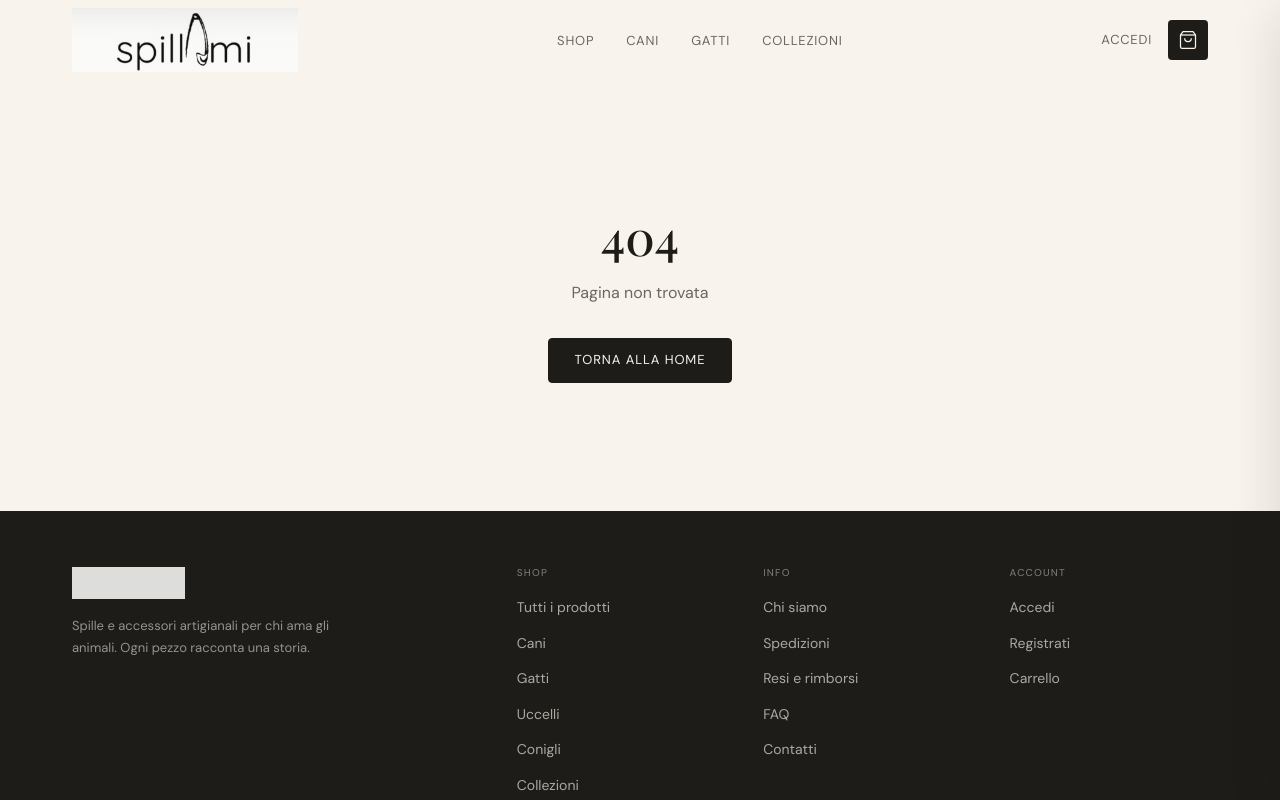
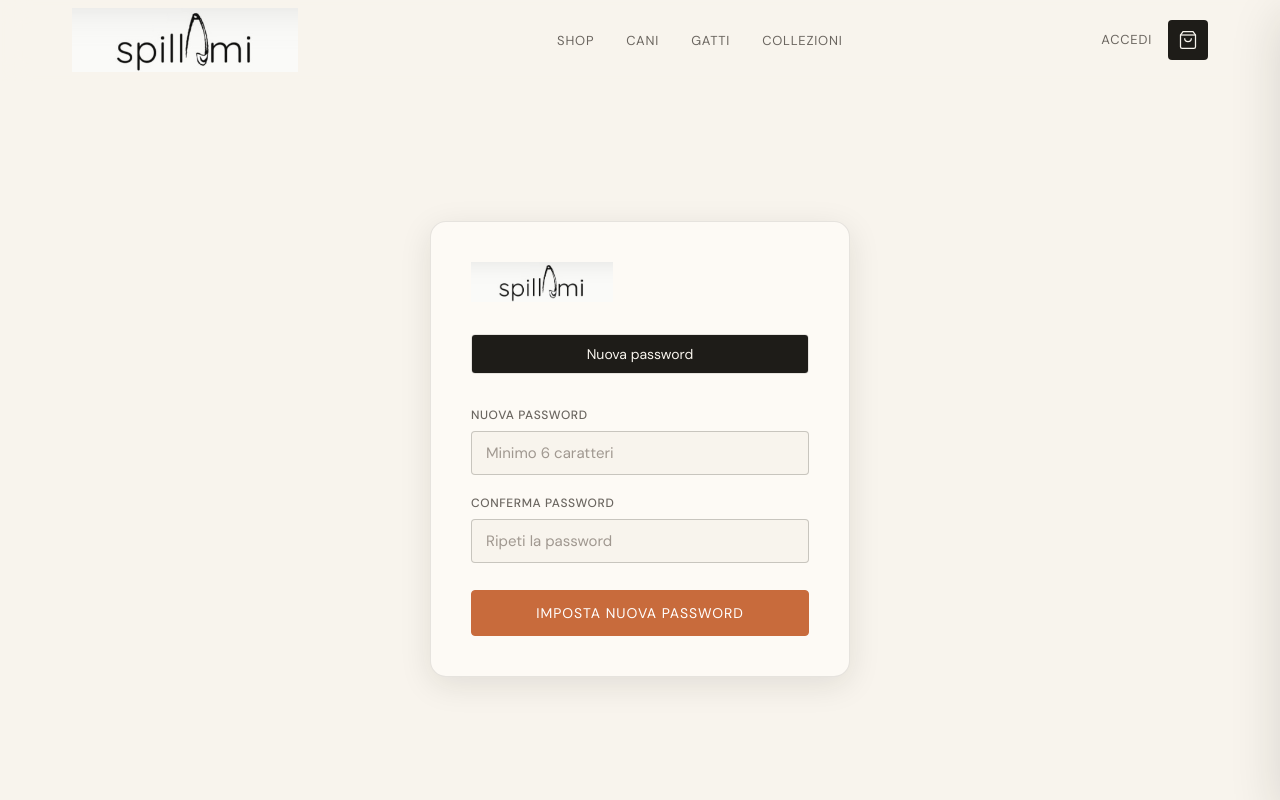
Before and after one commit to Fidelio1234/spillami, a React (Vite) app: page /reset-password in a window 1280 px wide. Shown: the top 800 px of the page. Built offline with nearby package versions, Linux system fonts and the light colour scheme; no server answers; a web font is replaced by a local one.

Commit message:
aggiunta pagina reset password

```diff
--- a/src/App.jsx
+++ b/src/App.jsx
@@ -11,6 +11,7 @@ import ShopPage from './pages/ShopPage'
 import ProductPage from './pages/ProductPage'
 import LoginPage from './pages/LoginPage'
 import AccountPage from './pages/AccountPage'
+import ResetPasswordPage from './pages/ResetPasswordPage'
 import CheckoutPage from './pages/CheckoutPage'
 import OrderSuccessPage from './pages/OrderSuccessPage'
 
@@ -46,6 +47,7 @@ export default function App() {
         <Route path="/product/:id" element={<ProductPage />} />
         <Route path="/login" element={<LoginPage />} />
         <Route path="/account" element={<AccountPage />} />
+        <Route path="/reset-password" element={<ResetPasswordPage />} />
         <Route path="/checkout" element={<CheckoutPage />} />
         <Route path="/order-success" element={<OrderSuccessPage />} />
 
--- /dev/null
+++ b/src/pages/ResetPasswordPage.jsx
@@ -0,0 +1,127 @@
+import { useState, useEffect } from 'react'
+import { useNavigate } from 'react-router-dom'
+import { supabase } from '../lib/supabase'
+import styles from './LoginPage.module.css'
+
+export default function ResetPasswordPage() {
+  const [password, setPassword] = useState('')
+  const [confirm, setConfirm] = useState('')
+  const [loading, setLoading] = useState(false)
+  const [error, setError] = useState('')
+  const [success, setSuccess] = useState(false)
+  const navigate = useNavigate()
+
+  useEffect(() => {
+    // Supabase gestisce il token dall'URL automaticamente
+    const { data: { subscription } } = supabase.auth.onAuthStateChange((event) => {
+      if (event === 'PASSWORD_RECOVERY') {
+        // Utente autenticato con il token di recovery — possiamo mostrare il form
+      }
+    })
+    return () => subscription.unsubscribe()
+  }, [])
+
+  const handleSubmit = async (e) => {
+    e.preventDefault()
+    setError('')
+
+    if (password.length < 6) {
+      setError('La password deve essere di almeno 6 caratteri.')
+      return
+    }
+
+    if (password !== confirm) {
+      setError('Le password non coincidono.')
+      return
+    }
+
+    setLoading(true)
+
+    const { error } = await supabase.auth.updateUser({ password })
+
+    if (error) {
+      setError(error.message)
+      setLoading(false)
+      return
+    }
+
+    setSuccess(true)
+    setTimeout(() => navigate('/'), 2500)
+  }
+
+  if (success) {
+    return (
+      <main className={styles.page}>
+        <div className={styles.card}>
+          <Link to="/" className={styles.logo}>
+            <img src="/logo.jpg" alt="Spillami" style={{ height: '40px', width: 'auto', objectFit: 'contain' }} />
+          </Link>
+          <div style={{ textAlign: 'center', padding: '1rem 0' }}>
+            <div style={{ fontSize: '40px', marginBottom: '1rem' }}>✅</div>
+            <h2 style={{ fontFamily: 'var(--font-display)', fontSize: '22px', marginBottom: '8px' }}>
+              Password aggiornata!
+            </h2>
+            <p style={{ fontSize: '14px', color: 'var(--ink-muted)' }}>
+              Verrai reindirizzato alla home tra pochi secondi...
+            </p>
+          </div>
+        </div>
+      </main>
+    )
+  }
+
+  return (
+    <main className={styles.page}>
+      <div className={styles.card}>
+        <a href="/" className={styles.logo}>
+          <img src="/logo.jpg" alt="Spillami" style={{ height: '40px', width: 'auto', objectFit: 'contain' }} />
+        </a>
+
+        <div className={styles.tabs}>
+          <button className={`${styles.tab} ${styles.tabActive}`}>
+            Nuova password
+          </button>
+        </div>
+
+        <form className={styles.form} onSubmit={handleSubmit} noValidate>
+          <div className={styles.field}>
+            <label className={styles.label} htmlFor="password">Nuova password</label>
+            <input
+              id="password"
+              type="password"
+              className={styles.input}
+              placeholder="Minimo 6 caratteri"
+              value={password}
+              onChange={(e) => setPassword(e.target.value)}
+              required
+              minLength={6}
+            />
+          </div>
+
+          <div className={styles.field}>
+            <label className={styles.label} htmlFor="confirm">Conferma password</label>
+            <input
+              id="confirm"
+              type="password"
+              className={styles.input}
+              placeholder="Ripeti la password"
+              value={confirm}
+              onChange={(e) => setConfirm(e.target.value)}
+              required
+            />
+          </div>
+
+          {error && <p className={styles.error}>{error}</p>}
+
+          <button
+            type="submit"
+            className={`btn btn-terra ${styles.submitBtn}`}
+            disabled={loading}
+          >
+            {loading ? 'Salvataggio...' : 'Imposta nuova password'}
+          </button>
+        </form>
+      </div>
+    </main>
+  )
+}
```
